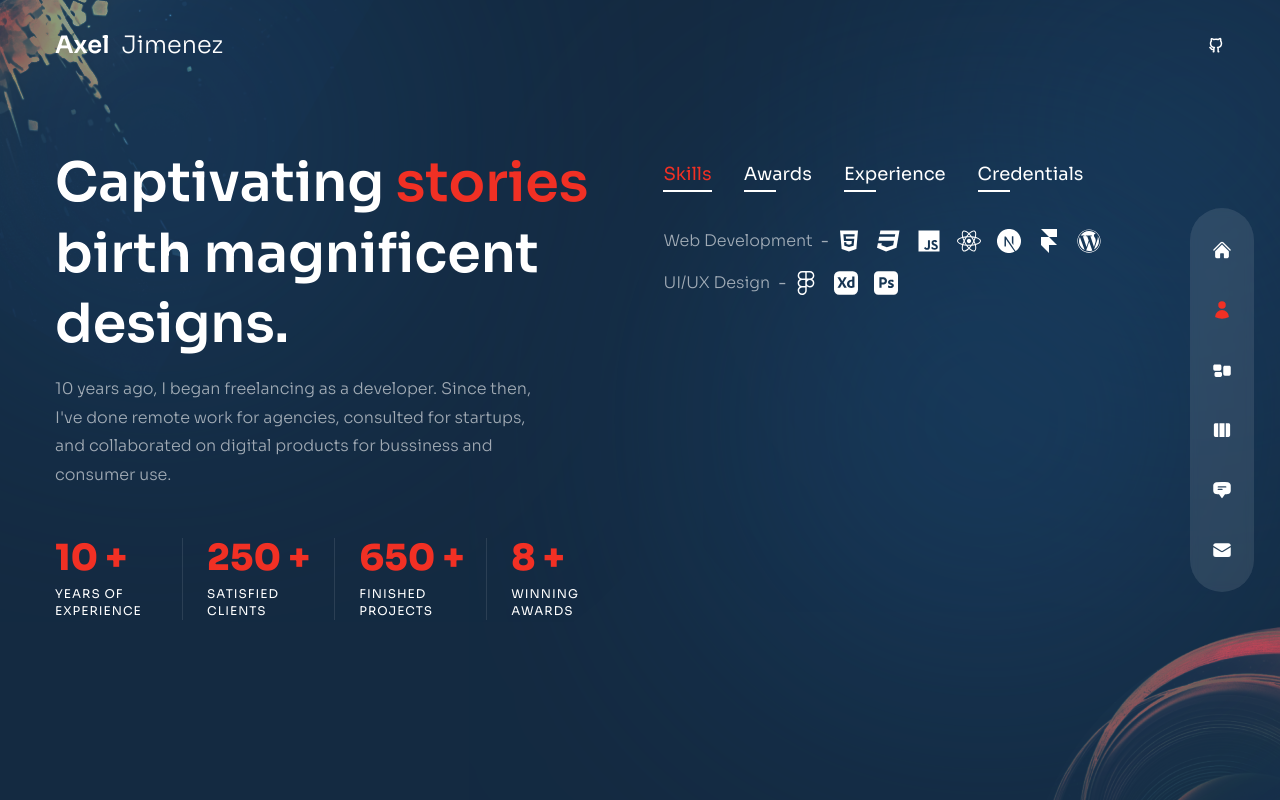
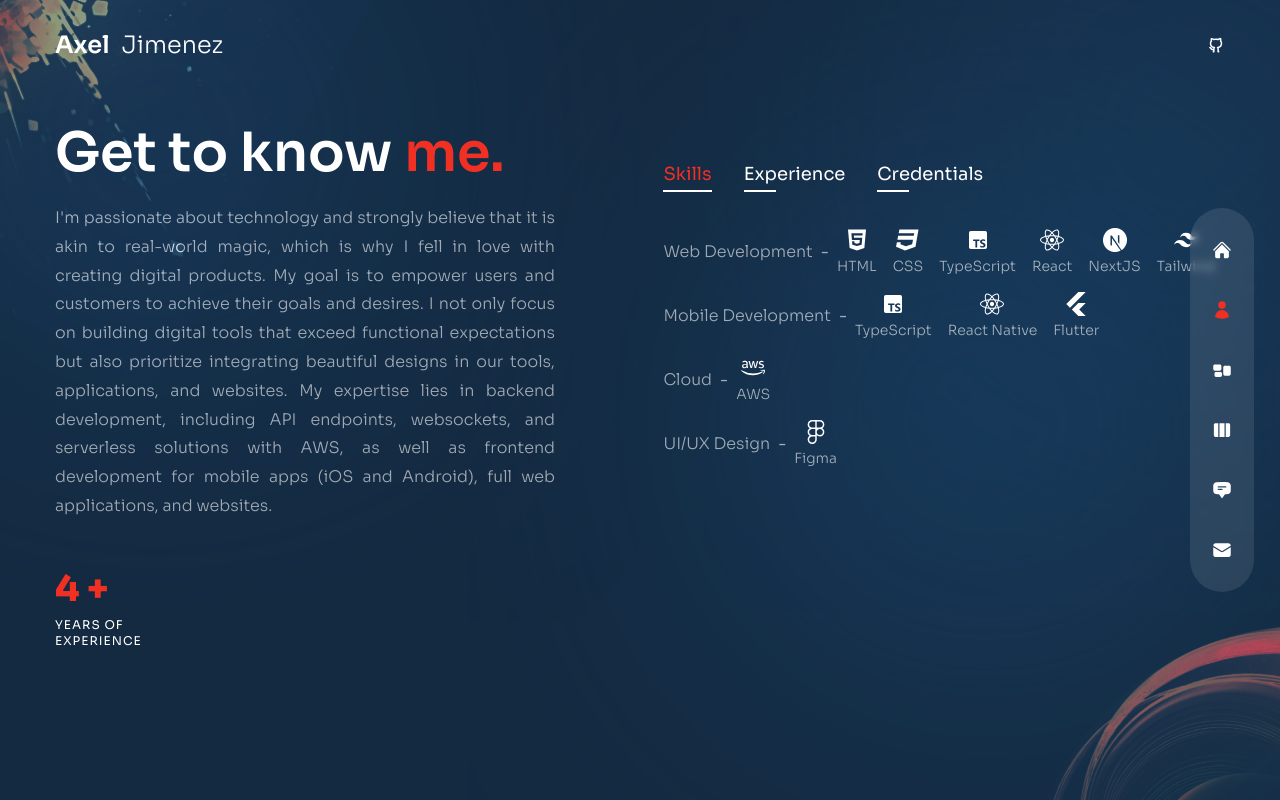
Before and after one commit to Axely7/Axel-App, a Next.js app: page /about in a window 1280 px wide. Built offline with nearby package versions, Linux system fonts and the light colour scheme.

Commit message:
customizing

```diff
--- a/pages/about/index.tsx
+++ b/pages/about/index.tsx
@@ -2,21 +2,10 @@ import { Avatar } from "@/components/Avatar";
 import { Circle } from "@/components/Circle";
 import React, { useState } from "react";
 import { motion } from "framer-motion";
-import {
-  FaHtml5,
-  FaCss3,
-  FaJs,
-  FaReact,
-  FaWordpress,
-  FaFigma,
-} from "react-icons/fa";
+import { FaHtml5, FaCss3, FaReact, FaFigma, FaAws } from "react-icons/fa";
+import { BiLogoTypescript } from "react-icons/bi";
 
-import {
-  SiNextdotjs,
-  SiFramer,
-  SiAdobexd,
-  SiAdobephotoshop,
-} from "react-icons/si";
+import { SiNextdotjs, SiTailwindcss, SiFlutter } from "react-icons/si";
 import { fadeIn } from "../../variants";
 import CountUp from "react-countup";
 
@@ -27,35 +16,29 @@ const aboutData = [
       {
         title: "Web Development",
         icons: [
-          <FaHtml5 key={""} />,
-          <FaCss3 key={""} />,
-          <FaJs key={""} />,
-          <FaReact key={""} />,
-          <SiNextdotjs key={""} />,
-          <SiFramer key={""} />,
-          <FaWordpress key={""} />,
+          <FaHtml5 key={"HTML"} />,
+          <FaCss3 key={"CSS"} />,
+          <BiLogoTypescript key={"TypeScript"} />,
+          <FaReact key={"React"} />,
+          <SiNextdotjs key={"NextJS"} />,
+          <SiTailwindcss key={"Tailwind"} />,
         ],
       },
       {
-        title: "UI/UX Design",
+        title: "Mobile Development",
         icons: [
-          <FaFigma key={""} />,
-          <SiAdobexd key={""} />,
-          <SiAdobephotoshop key={""} />,
+          <BiLogoTypescript key={"TypeScript"} />,
+          <FaReact key={"React Native"} />,
+          <SiFlutter key={"Flutter"} />,
         ],
       },
-    ],
-  },
-  {
-    title: "awards",
-    info: [
       {
-        title: "Webby Awards - Honoree",
-        stage: "2011 - 2012",
+        title: "Cloud",
+        icons: [<FaAws key={"AWS"} />],
       },
       {
-        title: "Adobe Design Achievement Awards - Finalist",
-        stage: "2009 - 2010",
+        title: "UI/UX Design",
+        icons: [<FaFigma key={"Figma"} />],
       },
     ],
   },
@@ -63,16 +46,12 @@ const aboutData = [
     title: "experience",
     info: [
       {
-        title: "UX/UI Designer - XYZ Company",
-        stage: "2012 - 2023",
+        title: "Full Stack Developer - Akibot",
+        stage: "2018 - 2022",
       },
       {
-        title: "Web Developer - ABC Agency",
-        stage: "2010 - 2012",
-      },
-      {
-        title: "Intern - DEF Corporation",
-        stage: "2008 - 2010",
+        title: "Front End Developer - SARCAN",
+        stage: "2022 - Today",
       },
     ],
   },
@@ -80,16 +59,8 @@ const aboutData = [
     title: "credentials",
     info: [
       {
-        title: "Web Development - ABC University, LA, CA",
-        stage: "2011",
-      },
-      {
-        title: "Computer Science Diploma - AV Technical Institute",
-        stage: "2009",
-      },
-      {
-        title: "Certified Graphic Designer - ABC Institute, Los Angeles, CA",
-        stage: "2006",
+        title: "B.S in Mechatronic Engineering - UNAM",
+        stage: "2022",
       },
     ],
   },
@@ -99,7 +70,7 @@ const AboutPage = () => {
   const [index, setIndex] = useState<number>(0);
 
   return (
-    <div className="h-full bg-primary/30 py-32 text-center xl:text-left">
+    <div className="h-full overflow-y-scroll bg-primary/30 py-32 text-center xl:text-left">
       <Circle />
 
       <div className="container mx-auto h-full flex flex-col items-center xl:flex-row gap-x-6">
@@ -111,19 +82,25 @@ const AboutPage = () => {
             exit={"hidden"}
             className="h2"
           >
-            Captivating <span className="text-accent">stories</span> birth
-            magnificent designs.
+            Get to know <span className="text-accent">me.</span>
           </motion.h2>
           <motion.p
             variants={fadeIn("right", 0.4)}
             initial="hidden"
             animate="show"
             exit={"hidden"}
-            className="max-w-[500px] mx-auto xl:mx-0 mb-6 xl:mb-12 px-2 xl:px-0"
+            className="max-w-[500px] mx-auto xl:mx-0 mb-6 xl:mb-12 px-2 xl:px-0 text-justify"
           >
-            10 years ago, I began freelancing as a developer. Since then,
-            I&apos;ve done remote work for agencies, consulted for startups, and
-            collaborated on digital products for bussiness and consumer use.
+            I'm passionate about technology and strongly believe that it is akin
+            to real-world magic, which is why I fell in love with creating
+            digital products. My goal is to empower users and customers to
+            achieve their goals and desires. I not only focus on building
+            digital tools that exceed functional expectations but also
+            prioritize integrating beautiful designs in our tools, applications,
+            and websites. My expertise lies in backend development, including
+            API endpoints, websockets, and serverless solutions with AWS, as
+            well as frontend development for mobile apps (iOS and Android), full
+            web applications, and websites.
           </motion.p>
           <motion.div
             variants={fadeIn("right", 0.6)}
@@ -133,38 +110,38 @@ const AboutPage = () => {
             className="hidden md:flex md:max-w-xl xl:max-w-none mx-auto xl:mx-0 mb-8"
           >
             <div className="flex flex-1 xl:gap-x-6">
-              <div className="relative flex-1 after:w-[1px] after:h-full after:bg-white/10 after:absolute after:top-0 after:right-0">
+              <div className="relative flex-1 after:w-[1px] after:h-full after:absolute after:top-0 after:right-0">
                 <div className="text-2xl xl:text-4xl font-extrabold text-accent mb-2">
-                  <CountUp start={0} end={10} duration={5} /> +
+                  <CountUp start={0} end={4} duration={5} /> +
                 </div>
                 <div className="text-xs uppercase tracking-[1px] leading-[1.4] max-w-[100px]">
                   Years of experience
                 </div>
               </div>
-              <div className="relative flex-1 after:w-[1px] after:h-full after:bg-white/10 after:absolute after:top-0 after:right-0">
+              {/* <div className="relative flex-1 after:w-[1px] after:h-full after:bg-white/10 after:absolute after:top-0 after:right-0">
                 <div className="text-2xl xl:text-4xl font-extrabold text-accent mb-2">
                   <CountUp start={0} end={250} duration={5} /> +
                 </div>
                 <div className="text-xs uppercase tracking-[1px] leading-[1.4] max-w-[100px]">
                   Satisfied clients
                 </div>
-              </div>
-              <div className="relative flex-1 after:w-[1px] after:h-full after:bg-white/10 after:absolute after:top-0 after:right-0">
+              </div> */}
+              {/* <div className="relative flex-1 after:w-[1px] after:h-full after:bg-white/10 after:absolute after:top-0 after:right-0">
                 <div className="text-2xl xl:text-4xl font-extrabold text-accent mb-2">
                   <CountUp start={0} end={650} duration={5} /> +
                 </div>
                 <div className="text-xs uppercase tracking-[1px] leading-[1.4] max-w-[100px]">
                   Finished projects
                 </div>
-              </div>
-              <div className="relative flex-1">
+              </div> */}
+              {/* <div className="relative flex-1">
                 <div className="text-2xl xl:text-4xl font-extrabold text-accent mb-2">
                   <CountUp start={0} end={8} duration={5} /> +
                 </div>
                 <div className="text-xs uppercase tracking-[1px] leading-[1.4] max-w-[100px]">
                   Winning awards
                 </div>
-              </div>
+              </div> */}
             </div>
           </motion.div>
         </div>
@@ -207,9 +184,13 @@ const AboutPage = () => {
                           return (
                             <div
                               key={itemIndex}
-                              className="text-2xl text-white"
+                              className=" text-white"
+                              title={icon.key as string}
                             >
-                              {icon}
+                              <div className="flex justify-center text-2xl">
+                                {icon}
+                              </div>
+                              <p className="text-sm mt-1"> {icon.key}</p>
                             </div>
                           );
                         })
--- a/pages/index.tsx
+++ b/pages/index.tsx
@@ -18,8 +18,8 @@ export default function Home() {
             exit={"hidden"}
             className="h1"
           >
-            Transforming Ideas <br /> Into{" "}
-            <span className="text-blue-600">Digital Reality</span>
+            Creating <br />{" "}
+            <span className="text-blue-600">Digital Products</span>
           </motion.h1>
           <motion.p
             variants={fadeIn("down", 0.3)}
@@ -28,10 +28,12 @@ export default function Home() {
             exit={"hidden"}
             className="max-w-sm xl:max-w-xl mx-auto xl:mx-0 mb-10 xl:mb-16"
           >
-            In laborum eiusmod exercitation aute. Reprehenderit ullamco pariatur
-            consequat adipisicing reprehenderit irure aliqua et est ullamco.
-            Exercitation et eu in consectetur laboris ut velit dolor in ipsum
-            irure occaecat proident.
+            Hi, I&apos;m a Front End Developer committed to delivering top-notch
+            services and user experiences. I have a diverse portfolio, including
+            mobile applications (iOS and android), web applications, websites.{" "}
+            <br />
+            If you&apos;re interested, feel free to check out my work and
+            contact me for collaborations or inquiries.
           </motion.p>
           <div className="flex justify-center xl:hidden relative">
             <ProjectsBtn />
```
